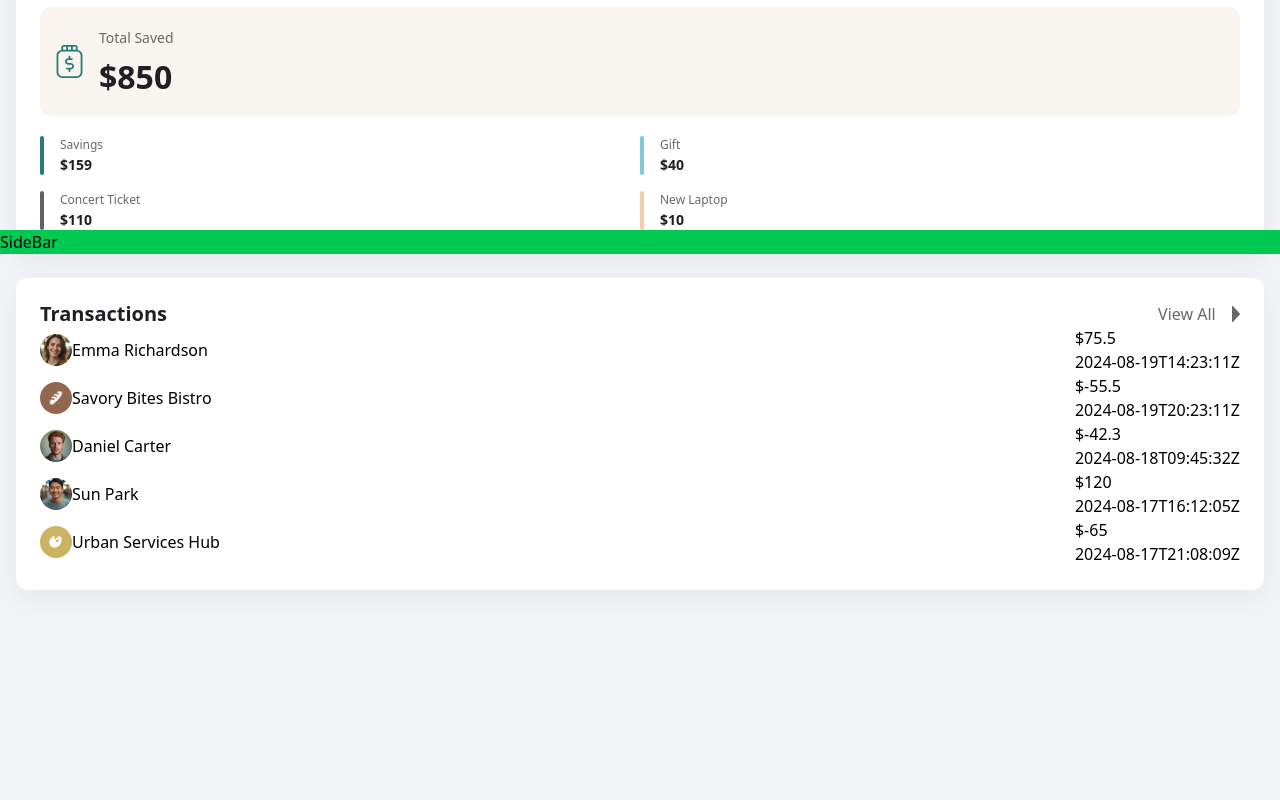
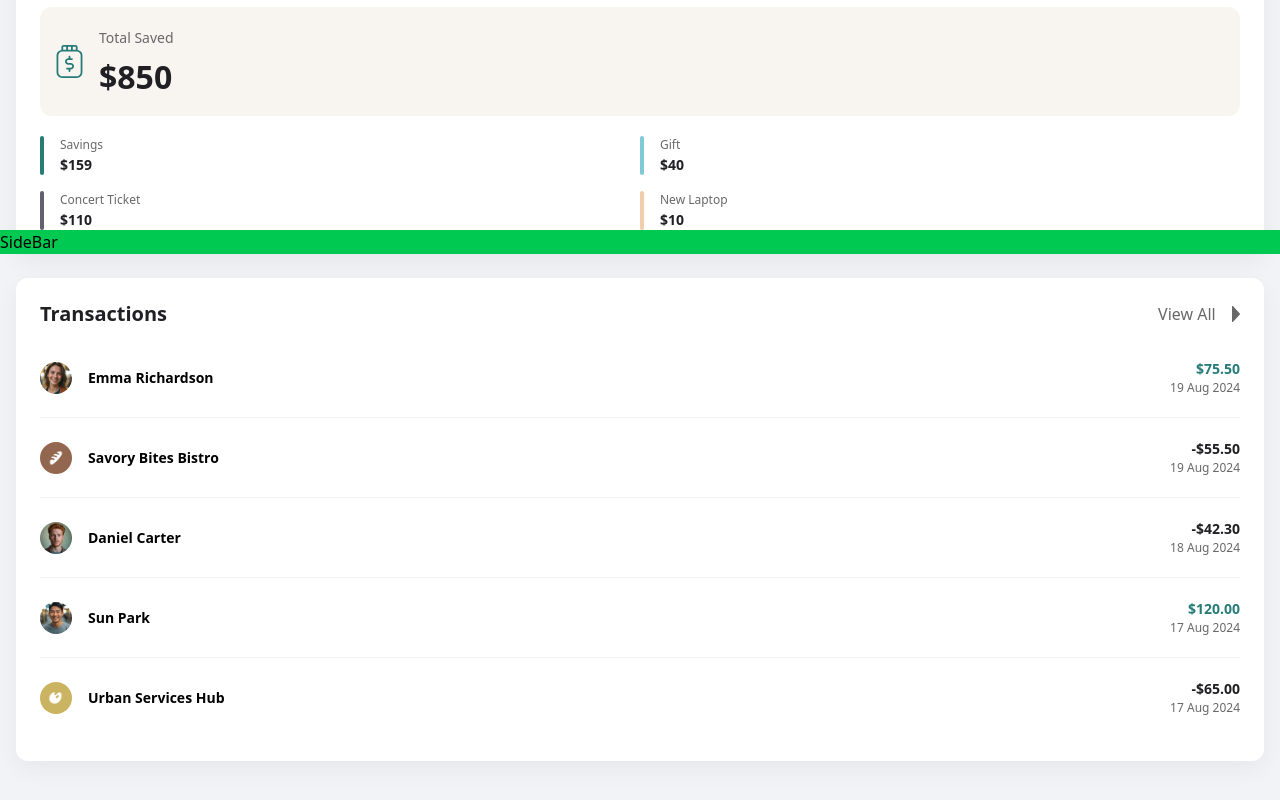
Before and after one commit to nishanth1596/personal-finance-app, a Next.js app: page / in a window 1280 px wide. Shown: the part 546-1346 px from the top of the page. Before the commit the page ends 1184 px from the top, so only its background shows below. Built offline with nearby package versions, Linux system fonts and the light colour scheme.

Commit message:
- add transation summary card - add reubable utils

```diff
--- a/src/features/overview/TransationsSummary.tsx
+++ b/src/features/overview/TransationsSummary.tsx
@@ -1,31 +1,28 @@
 import OverviewCard from "@/components/shared/Overview/OverviewCard";
 import { transactions } from "@/constants/constants";
+import { formatAmount, formatDate } from "@/utils/utils";
 import Image from "next/image";
-import { it } from "node:test";
 
 type TransationsSummaryItemProps = {
   avatar: string;
   name: string;
   amount: number;
   date: string;
+  isLast: boolean;
 };
-
-// avatar	"./assets/images/avatars/william-harris.jpg"
-// name	"William Harris"
-// category	"General"
-// date	"2024-07-06T17:10:09Z"
-// amount	20.00JS:20
-// recurring	false
 
 const TransationsSummaryItem = ({
   avatar,
   name,
   amount,
   date,
+  isLast,
 }: TransationsSummaryItemProps) => {
-  console.log("heya", date);
+  const textColor = amount > 0 ? "text-green" : "text-grey-900";
+
   return (
-    <div className="flex items-center">
+    <>
+      <div className="flex items-center pb-5">
         <Image
           alt={name}
           src={avatar}
@@ -33,19 +30,23 @@ const TransationsSummaryItem = ({
           width={32}
           className="shrink-0 rounded-full"
         />
-      <div className="flex-1">{name}</div>
+        <div className="text-preset-4-bold flex-1 pl-4">{name}</div>
         <div className="0 shrink">
-        <p className="">${amount}</p>
-        <p className="">{date}</p>
+          <p className={`text-preset-4-bold ${textColor} text-right`}>
+            {formatAmount(amount)}
+          </p>
+          <p className="text-preset-5 text-grey-500">{formatDate(date)}</p>
         </div>
       </div>
+      {!isLast && <div className="bg-grey-100 mb-5 h-px w-full"></div>}
+    </>
   );
 };
 
 const TransationsSummary = () => {
   return (
     <OverviewCard title="Transactions" linkName="View All" link="/transactions">
-      <div className="">
+      <div className="pt-8">
         {transactions.slice(0, 5).map((item, i) => (
           <TransationsSummaryItem
             avatar={item.avatar}
@@ -53,6 +54,7 @@ const TransationsSummary = () => {
             date={item.date}
             name={item.name}
             key={i}
+            isLast={i === 4}
           />
         ))}
       </div>
--- /dev/null
+++ b/src/utils/utils.ts
@@ -0,0 +1,11 @@
+export const formatDate = (date: string) => {
+  return new Date(date).toLocaleDateString("en-GB", {
+    day: "2-digit",
+    month: "short",
+    year: "numeric",
+  });
+};
+
+export const formatAmount = (amount: number) => {
+  return `${amount < 0 ? "-$" : "$"}${Math.abs(amount).toFixed(2)}`;
+};
```
Lines whose indentation alone changed are shown as unchanged.
